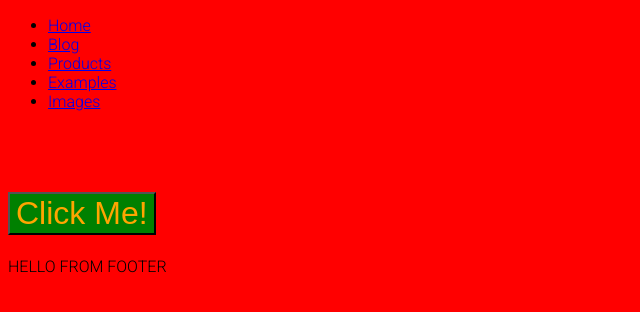
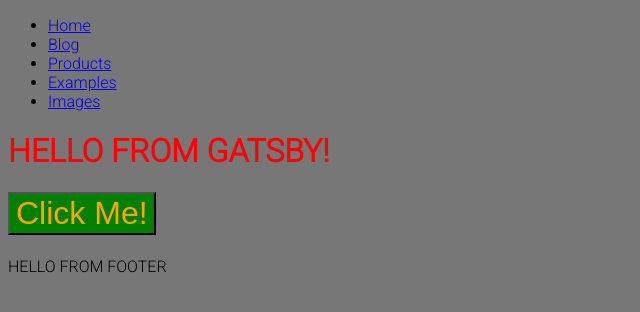
Before and after one commit to sbloxy123/Gatsby-first-project, a Gatsby site: page / in a window 1280 px wide. Shown: the whole page, without its empty margins (0-640 px from the left). Built offline with nearby package versions, Linux system fonts and the light colour scheme; Gatsby itself is replaced by a stand-in of ours.

Commit message:
change bg to grey

```diff
--- a/src/components/layout.css
+++ b/src/components/layout.css
@@ -2,7 +2,7 @@
 
 body {
   font-family: "Roboto", sans-serif;
-  background: red;
+  background: #777;
 }
 
 h1 {
```
